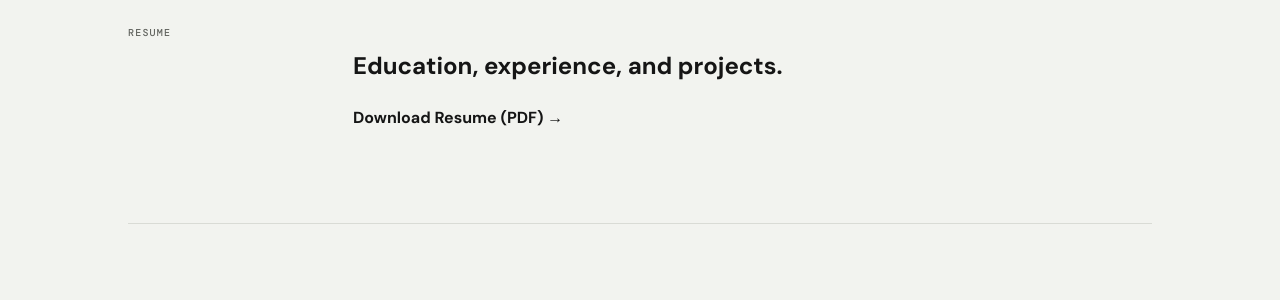
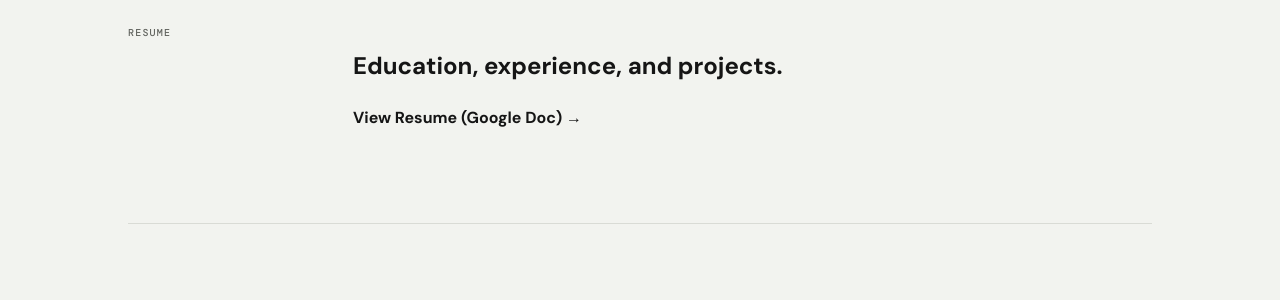
Before and after one commit to ENMAXXMACHIINE/data-science-portfolio, a Jekyll site: the page built from about.md, in a window 1280 px wide and 900 px high, scrolled down 528 px. Shown: the part 475-775 px from the top of the window. Built offline with Jekyll 4.4.1, drawn with Linux system fonts in a browser that asks for light colours.

Commit message:
Update resume link to point to the Google Doc resume

```diff
--- a/about.md
+++ b/about.md
@@ -41,6 +41,6 @@ permalink: /about/
   <div class="label">RESUME</div>
   <div>
     <h2>Education, experience, and projects.</h2>
-    <p><a class="link" href="{{ '/resume.pdf' | relative_url }}">Download Resume (PDF) →</a></p>
+    <p><a class="link" href="https://docs.google.com/document/d/1HLsd70J9zPWS_6_bFxIHmDfrG6YsBr4sZcPtDP-IRzU/edit?usp=drive_link" target="_blank" rel="noopener noreferrer">View Resume (Google Doc) →</a></p>
   </div>
 </section>
```
